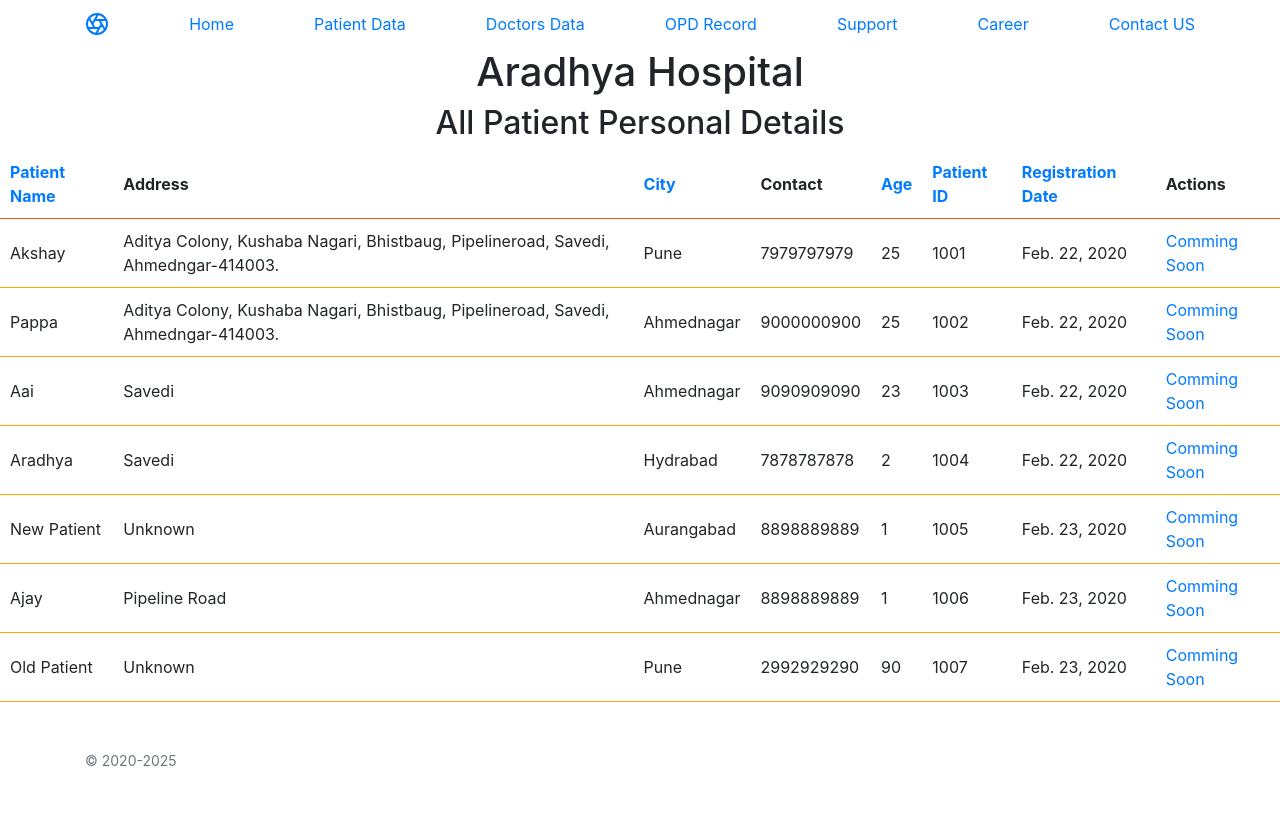
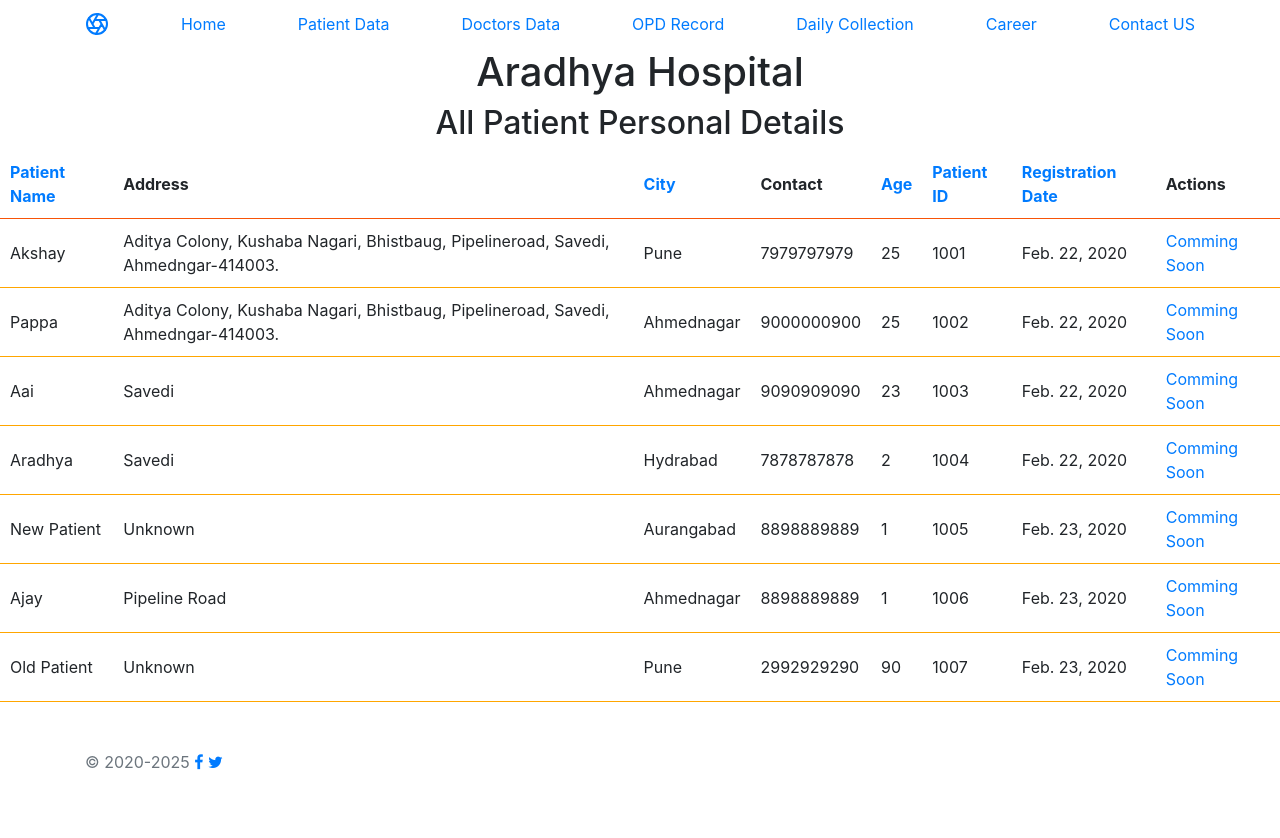
Before and after one commit to ajayk2233/Aradhya-Hospital, a Django app: page /patient_view/patient_personal_order_by/patient_registration_date in a window 1280 px wide. Run offline with Django 3.2, Linux system fonts and the light colour scheme; data comes from the database, SQL or seed files in the repository; some libraries are stand-ins or nearby versions.

Commit message:
Daily Collection Page Added, can select date range to check collection

```diff
--- a/patient_data/urls.py
+++ b/patient_data/urls.py
@@ -11,5 +11,5 @@ urlpatterns = [
 # Patient Personal Details Sort by Ascending Order
     path('patient_personal_order_by/<str:col_name>',views.patient_personal_order_by,name='patient_personal_order_by'),
     path('doctor_personal_details/',views.doctor_personal_details,name='doctor_personal_details'),
-
+    path('collection/',views.collection,name='collection'),
 ]
--- a/patient_data/views.py
+++ b/patient_data/views.py
@@ -2,9 +2,15 @@ from django.shortcuts import render,HttpResponse,redirect
 from .models import Record,Doctor,Patient
 
 # Show all OPD Record
+# def patient_view(request):
+#     records = Record.objects.all()
+#     return render(request, 'patient_data/patient_view.html',{'records':records})
+
+# OPD Record Filter by Date
 def patient_view(request):
     records = Record.objects.all()
     return render(request, 'patient_data/patient_view.html',{'records':records})
+
 # Show all Patient Personal Details
 def patient_personal_details(request,col_name=None):
     if col_name is None:
@@ -35,3 +41,16 @@ def p_records(request,id):
 def d_records(request,id):
     d_records = Doctor.objects.get(id=id)
     return render(request, 'patient_data/d_records.html',{'record':d_records})
+
+def collection(request):
+    if request.method == 'POST':
+        start_date = request.POST.get("date1")
+        end_date = request.POST.get('date2')
+        cash = 0
+        try:
+            for i in Record.objects.filter(date_created__range=[start_date, end_date]):
+                cash = cash + i.fees
+        except:
+            return render(request,'collection.html',{'message':'Kindly Enter Valid Date'})
+        return render(request,'collection.html',{'cash':cash})
+    return render(request,'collection.html',{'message':'Kindly select Date to see collection'})
--- a/templates/layout.html
+++ b/templates/layout.html
@@ -54,7 +54,7 @@
     <a class="py-2 d-none d-md-inline-block" href="{% url 'patient_personal_details' %}">Patient Data</a>
     <a class="py-2 d-none d-md-inline-block" href="{% url 'doctor_personal_details' %}">Doctors Data</a>
     <a class="py-2 d-none d-md-inline-block" href="{% url 'patient_view' %}">OPD Record</a>
-    <a class="py-2 d-none d-md-inline-block" href="#">Support</a>
+    <a class="py-2 d-none d-md-inline-block" href="{% url 'collection' %}">Daily Collection</a>
     <a class="py-2 d-none d-md-inline-block" href="#">Career</a>
     <a class="py-2 d-none d-md-inline-block" href="#">Contact US</a>
   </div>
@@ -65,7 +65,11 @@
 <footer class="container py-5">
   <div class="row">
     <div class="col-12 col-md">
-      <small class="d-block mb-3 text-muted">&copy; 2020-2025</small>
+      <p class="d-block mb-3 text-muted">
+        &copy; 2020-2025
+        <a href="#" class="fa fa-facebook"></a>
+        <a href="#" class="fa fa-twitter"></a>
+      </p>
     </div>
 
 
@@ -74,5 +78,7 @@
 <script src="https://code.jquery.com/jquery-3.4.1.slim.min.js" integrity="sha384-J6qa4849blE2+poT4WnyKhv5vZF5SrPo0iEjwBvKU7imGFAV0wwj1yYfoRSJoZ+n" crossorigin="anonymous"></script>
 <script src="https://cdn.jsdelivr.net/npm/popper.js@1.16.0/dist/umd/popper.min.js" integrity="sha384-Q6E9RHvbIyZFJoft+2mJbHaEWldlvI9IOYy5n3zV9zzTtmI3UksdQRVvoxMfooAo" crossorigin="anonymous"></script>
 <script src="https://stackpath.bootstrapcdn.com/bootstrap/4.4.1/js/bootstrap.min.js" integrity="sha384-wfSDF2E50Y2D1uUdj0O3uMBJnjuUD4Ih7YwaYd1iqfktj0Uod8GCExl3Og8ifwB6" crossorigin="anonymous"></script>
+<!-- Social Media Buttons Links from W3 School -->
+<link rel="stylesheet" href="https://cdnjs.cloudflare.com/ajax/libs/font-awesome/4.7.0/css/font-awesome.min.css">
 </body>
 </html>
```
Also changed, not shown: other parts of templates/layout.html (+1 -1 lines), templates/collection.html (added, +30 -0 lines), db.sqlite3.
